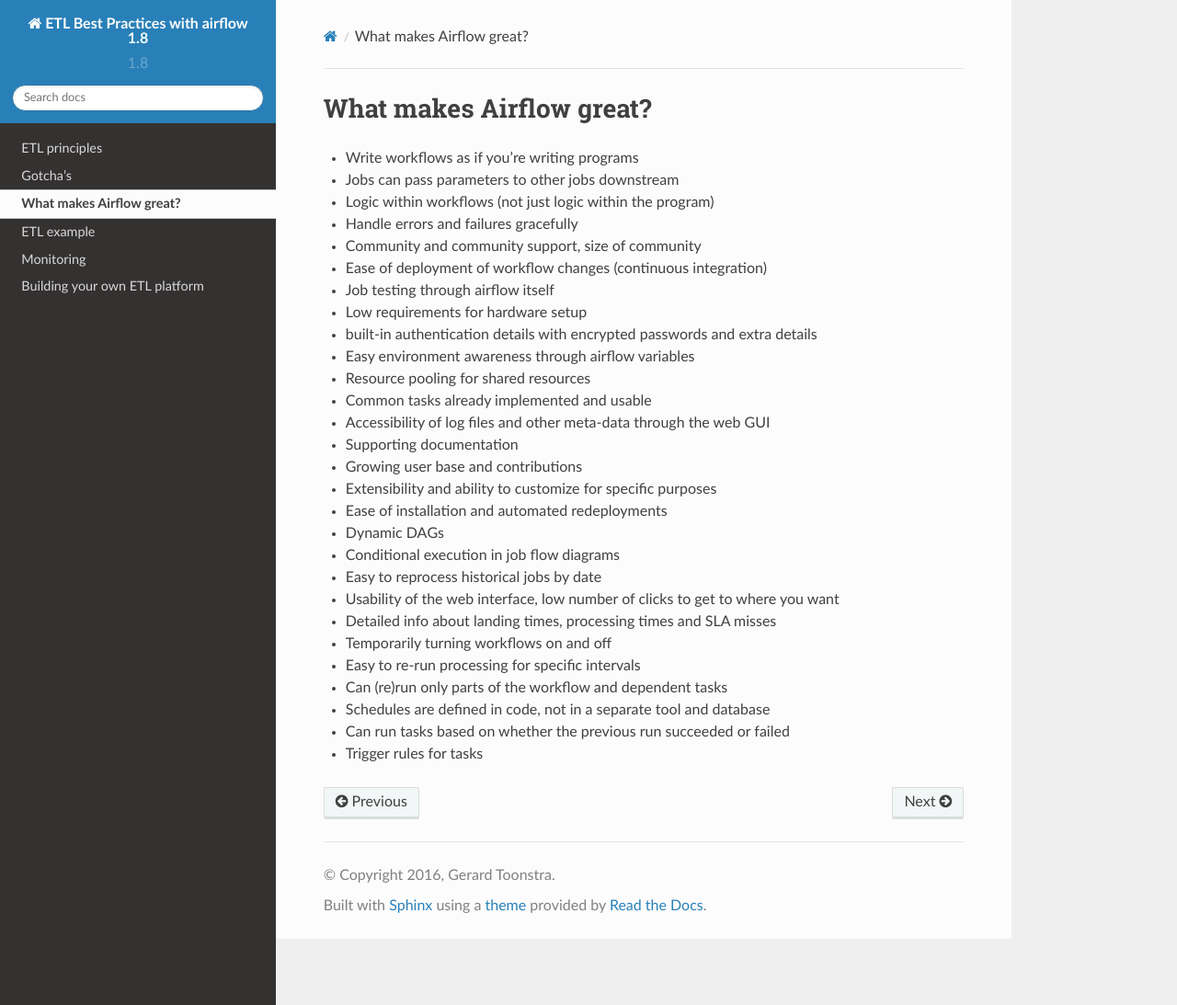
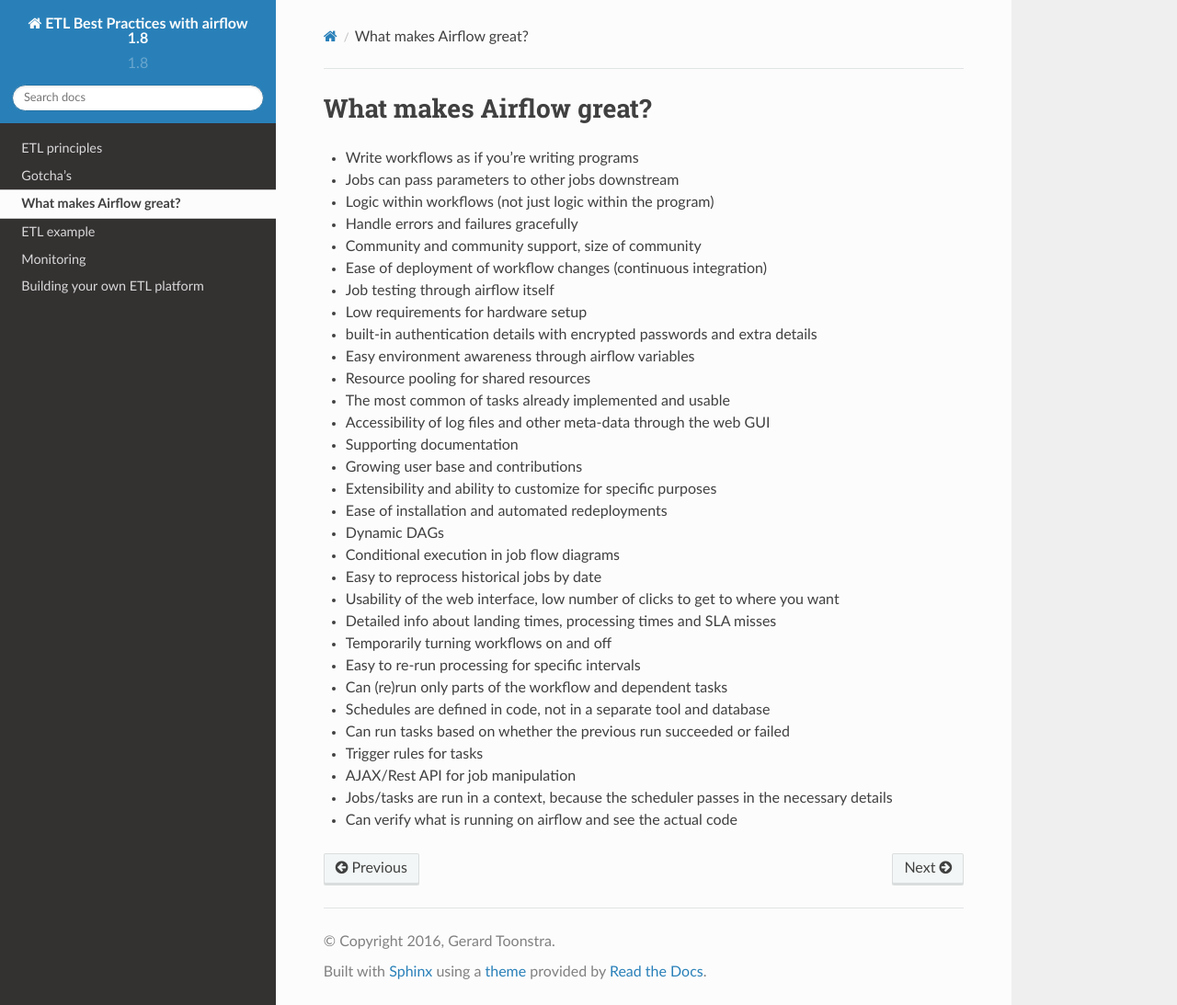
Before and after one commit to analystAlice/etl-with-airflow, a Sphinx documentation site: the page built from docs/great.rst, in a window 1280 px wide and 1093 px high. Shown: the whole window at 92% size. Built offline with Sphinx 7.4.7 and the Read the Docs theme 2.0.0, drawn with Linux system fonts in a browser that asks for light colours.

Commit message:
Some improvements to docs

```diff
--- a/docs/great.rst
+++ b/docs/great.rst
@@ -12,7 +12,7 @@ What makes Airflow great?
 * built-in authentication details with encrypted passwords and extra details
 * Easy environment awareness through airflow variables
 * Resource pooling for shared resources
-* Common tasks already implemented and usable
+* The most common of tasks already implemented and usable
 * Accessibility of log files and other meta-data through the web GUI
 * Supporting documentation
 * Growing user base and contributions
@@ -29,3 +29,6 @@ What makes Airflow great?
 * Schedules are defined in code, not in a separate tool and database
 * Can run tasks based on whether the previous run succeeded or failed
 * Trigger rules for tasks
+* AJAX/Rest API for job manipulation
+* Jobs/tasks are run in a context, because the scheduler passes in the necessary details
+* Can verify what is running on airflow and see the actual code
```
Also changed, not shown: docs/gotchas.rst (+12 -0 lines), docs/platform.rst (line endings or trailing spaces).
